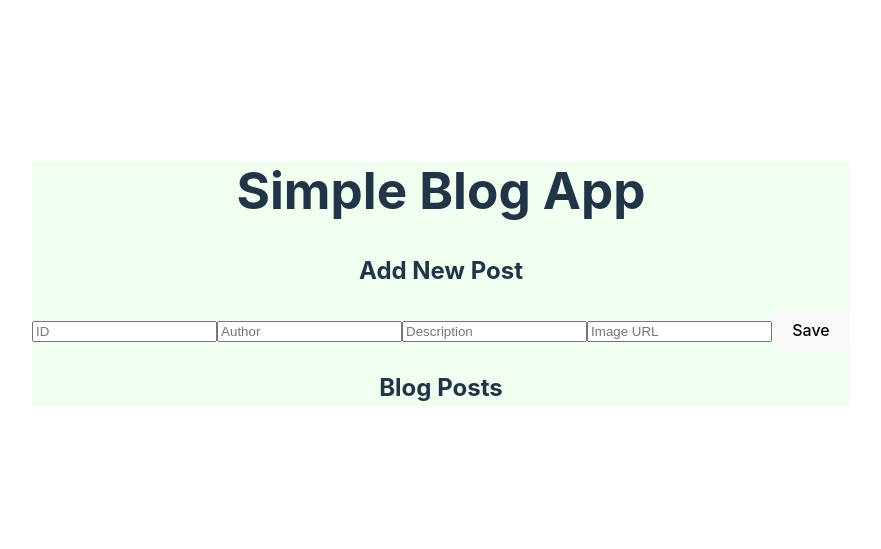
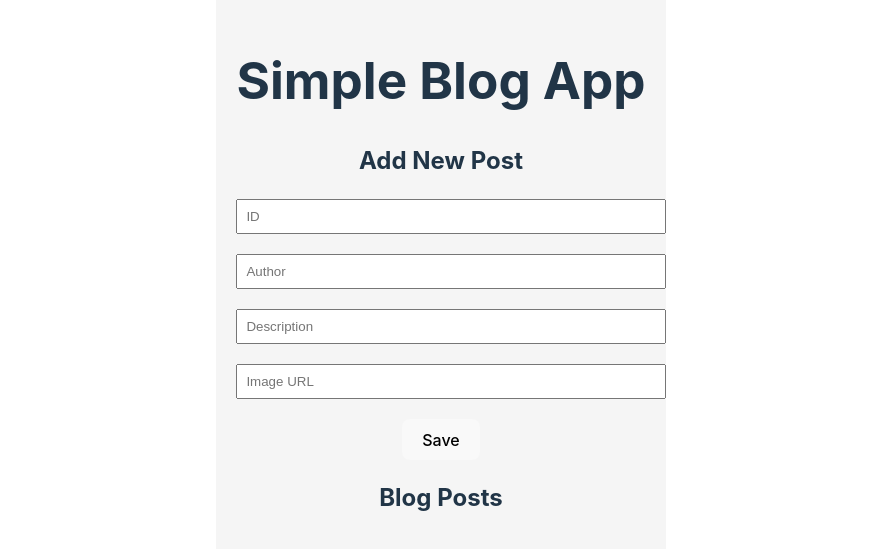
Before and after one commit to jaydipg48/SimpBlogPage, a React (Vite) app in the folder miniblog/: page / in a window 1280 px wide. Shown: the part 123-672 px from the top of the page, without its empty margins (199-1080 px from the left). Built offline with nearby package versions, Linux system fonts and the light colour scheme.

Commit message:
updated-code

```diff
--- a/miniblog/src/App.css
+++ b/miniblog/src/App.css
@@ -4,18 +4,25 @@
   padding: 2rem;
   text-align: center;
 }
-.App{
-  background-color: honeydew;
+
+.App {
+  max-width: 1000px;
+  margin: 0 auto;
+  padding: 20px;
+  background-color: whitesmoke;
 }
+
 .logo {
   height: 6em;
   padding: 1.5em;
   will-change: filter;
   transition: filter 300ms;
 }
+
 .logo:hover {
   filter: drop-shadow(0 0 2em #646cffaa);
 }
+
 .logo.react:hover {
   filter: drop-shadow(0 0 2em #61dafbaa);
 }
@@ -42,3 +49,42 @@
 .read-the-docs {
   color: #888;
 }
+
+.error {
+  color: red;
+  font-size: 0.8rem;
+  margin-top: 0.2rem;
+}
+
+.blog-form {
+  max-width: 500px;
+  margin: auto;
+}
+
+.input-group {
+  display: flex;
+  flex-direction: column;
+  margin-bottom: 1rem;
+}
+
+.input-group input,
+.form-group input {
+  width: 100%;
+  padding: 0.5rem;
+}
+
+.form-group,
+.input-group {
+  margin-bottom: 20px;
+}
+
+.form-group label {
+  font-weight: bold;
+}
+
+@media screen and (min-width: 768px) {
+  .form-group {
+    flex: 1;
+    margin-right: 20px;
+  }
+}
--- a/miniblog/src/App.jsx
+++ b/miniblog/src/App.jsx
@@ -1,5 +1,3 @@
-// App.js
-
 import React, { useState } from 'react';
 import './App.css';
 import BlogForm from './components/BlogForm';
@@ -24,7 +22,10 @@ function App() {
   };
 
   const handleDeletePost = (postId) => {
-    setPosts(posts.filter((post) => post.id !== postId));
+    const isConfirmed = window.confirm('Are you sure you want to delete this post?');
+    if (isConfirmed) {
+      setPosts(posts.filter((post) => post.id !== postId));
+    }
   };
 
   const handleEditPost = (postId) => {
--- a/miniblog/src/components/BlogForm.jsx
+++ b/miniblog/src/components/BlogForm.jsx
@@ -1,12 +1,10 @@
-// BlogForm.js
-
 import React, { useState, useEffect } from 'react';
-
 const BlogForm = ({ onSave, isEditing, editId, posts }) => {
     const [id, setId] = useState('');
     const [author, setAuthor] = useState('');
     const [description, setDescription] = useState('');
     const [imageUrl, setImageUrl] = useState('');
+    const [errors, setErrors] = useState({});
 
     useEffect(() => {
         if (isEditing && editId) {
@@ -22,21 +20,56 @@ const BlogForm = ({ onSave, isEditing, editId, posts }) => {
 
     const handleSubmit = (e) => {
         e.preventDefault();
+
+        const errors = {};
+        if (!id.trim()) {
+            errors.id = 'ID is required';
+        } else if (!/^\d+$/.test(id)) {
+            errors.id = 'ID must contain only digits';
+        }
+        if (!author.trim()) {
+            errors.author = 'Name is required';
+        } else if (!/^[a-zA-Z\s]+$/.test(author)) {
+            errors.author = 'Name must contain only letters';
+        }
+        if (!description.trim()) {
+            errors.description = 'Description is required';
+        }
+        if (!imageUrl.trim()) {
+            errors.imageUrl = 'Image URL is required';
+        }
+
+        if (Object.keys(errors).length === 0) {
             onSave({ id, author, description, imageUrl });
             setId('');
             setAuthor('');
             setDescription('');
             setImageUrl('');
+        } else {
+            setErrors(errors);
+        }
     };
 
     return (
-        <div>
+        <div className="blog-form">
             <h2>{isEditing ? 'Edit Post' : 'Add New Post'}</h2>
             <form onSubmit={handleSubmit}>
-                {!isEditing && <input type="text" placeholder="ID" value={id} onChange={(e) => setId(e.target.value)} />}
+                <div className="input-group">
+                    <input type="text" placeholder="ID" value={id} onChange={(e) => setId(e.target.value)} />
+                    {errors.id && <span className="error">{errors.id}</span>}
+                </div>
+                <div className="input-group">
                     <input type="text" placeholder="Author" value={author} onChange={(e) => setAuthor(e.target.value)} />
+                    {errors.author && <span className="error">{errors.author}</span>}
+                </div>
+                <div className="input-group">
                     <input type="text" placeholder="Description" value={description} onChange={(e) => setDescription(e.target.value)} />
+                    {errors.description && <span className="error">{errors.description}</span>}
+                </div>
+                <div className="input-group">
                     <input type="text" placeholder="Image URL" value={imageUrl} onChange={(e) => setImageUrl(e.target.value)} />
+                    {errors.imageUrl && <span className="error">{errors.imageUrl}</span>}
+                </div>
                 <button type="submit">{isEditing ? 'Update' : 'Save'}</button>
             </form>
         </div>
--- a/miniblog/src/components/BlogPost.jsx
+++ b/miniblog/src/components/BlogPost.jsx
@@ -1,5 +1,3 @@
-// BlogPost.js
-
 import React from 'react';
 
 const BlogPost = ({ post, onDelete, onUpdate }) => {
```
Lines whose indentation alone changed are shown as unchanged.
